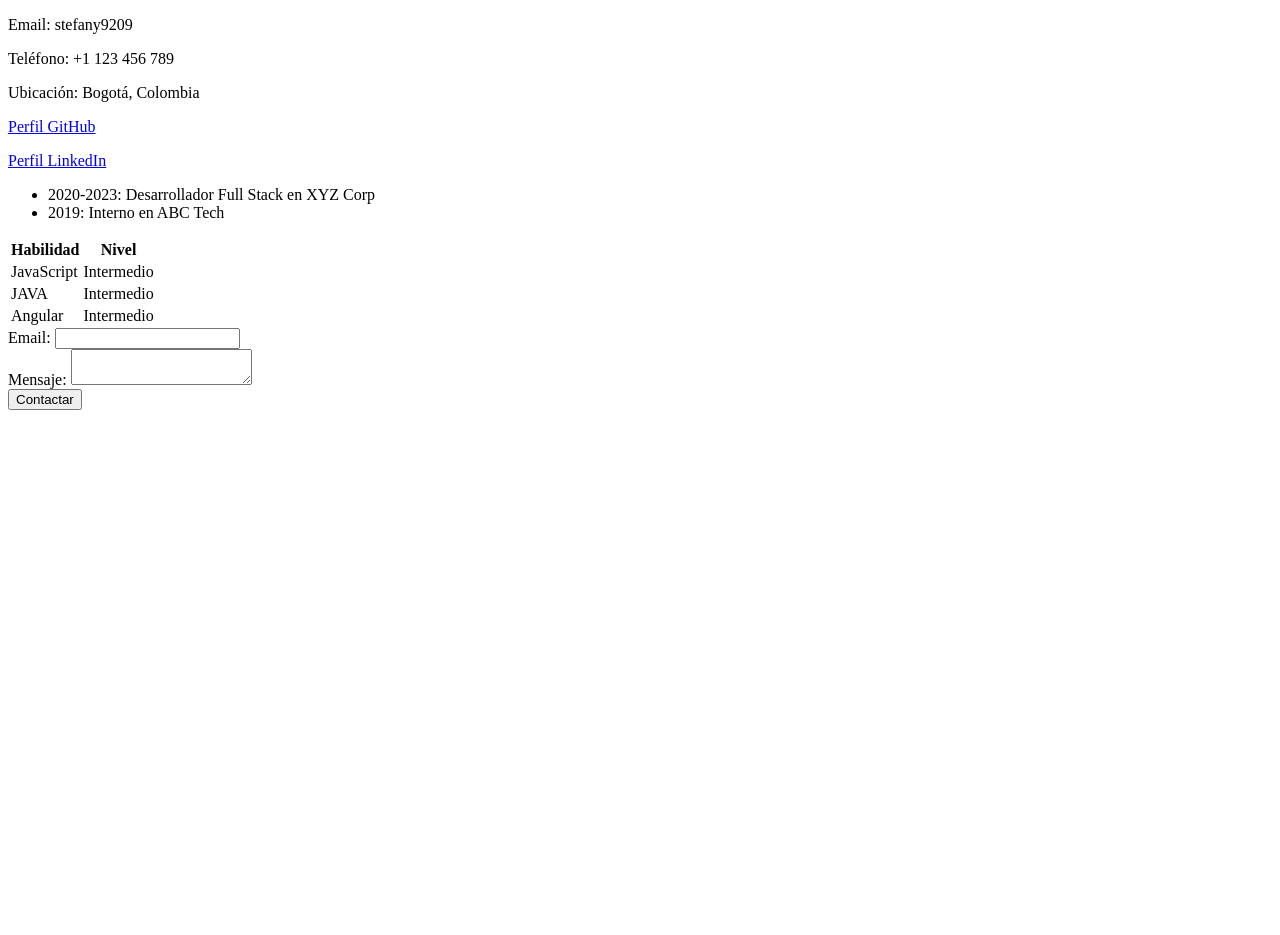
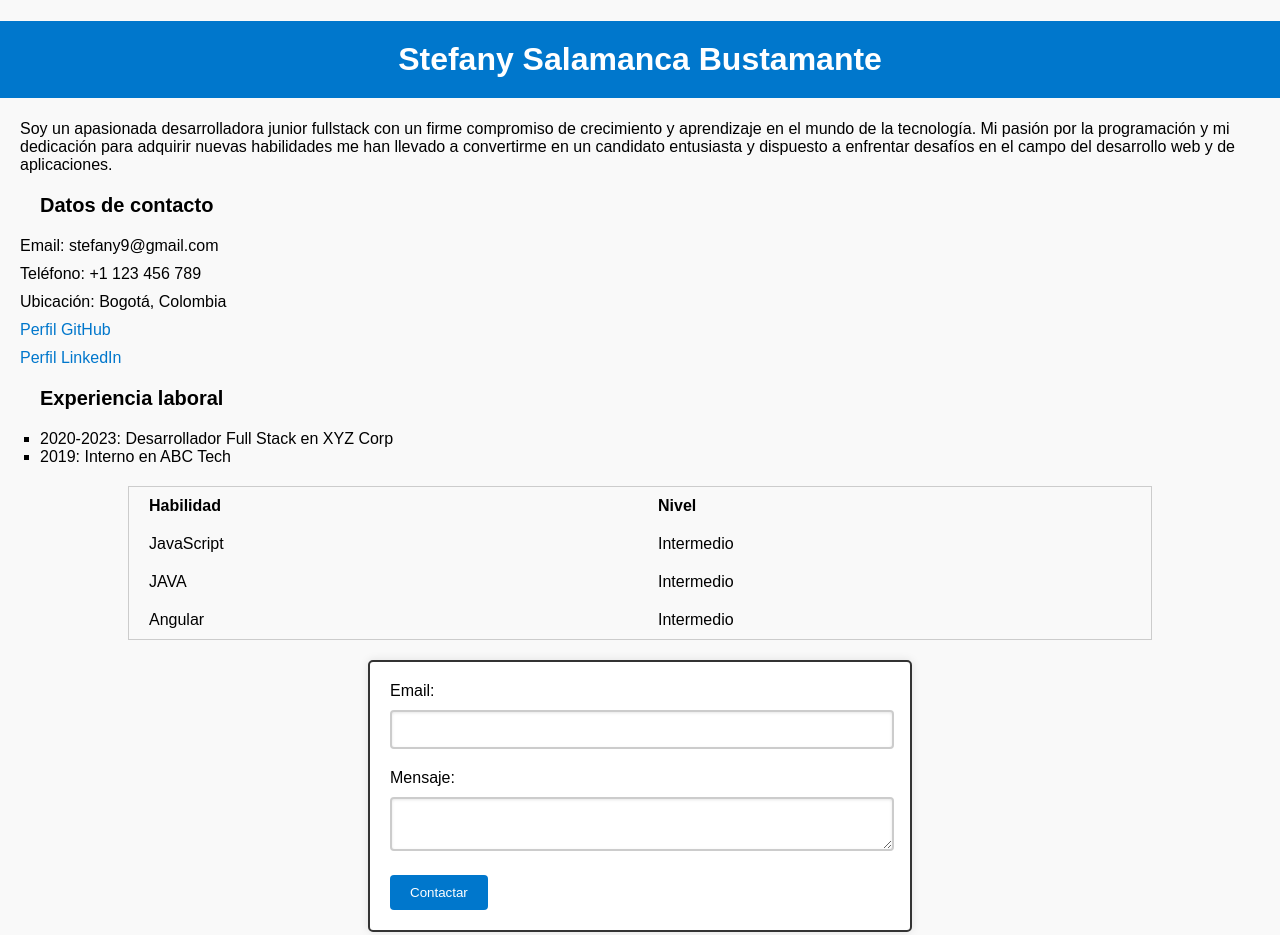
Before and after one commit to stefany9229/sprint1FrontBD, a plain HTML site: page index.html in a window 1280 px wide. Before the commit the page ends 800 px from the top, so only its background shows below. Drawn offline with Linux system fonts and the light colour scheme.

Commit message:
se implementan estilos con css

```diff
--- a/index.html
+++ b/index.html
@@ -2,13 +2,19 @@
 <html>
 <head>
     <title>Contacto Profesional</title>
+    <link rel="stylesheet" href="styles.css">
 </head>
 <body>
-    <p>Email: stefany9209</p>
+    <h1>Stefany Salamanca Bustamante</h1>
+    <div id="sobreMi">Soy un apasionada desarrolladora junior fullstack con un firme compromiso de crecimiento y aprendizaje en el mundo de la tecnología. Mi pasión por la programación y mi dedicación para adquirir nuevas habilidades me han llevado a convertirme en un candidato entusiasta y dispuesto a enfrentar desafíos en el campo del desarrollo web y de aplicaciones.</div>
+    <p class="titulo2">Datos de contacto</p>
+    <p>Email: stefany9@gmail.com</p>
     <p>Teléfono: +1 123 456 789</p>
     <p>Ubicación: Bogotá, Colombia</p>
     <p><a href="https://github.com/" target="_blank">Perfil GitHub</a></p>
     <p><a href="https://www.linkedin.com/in/stefany-salamanca-bustamante-614511134/" target="_blank">Perfil LinkedIn</a></p>
+
+    <p class="titulo2">Experiencia laboral</p>
 
     <ul>
         <li>2020-2023: Desarrollador Full Stack en XYZ Corp</li>
--- /dev/null
+++ b/styles.css
@@ -0,0 +1,99 @@
+body {
+    font-family: Arial, sans-serif;
+    margin: 0;
+    padding: 0;
+    background-color: #f9f9f9;
+}
+
+h1, h2 {
+    color: #333;
+}
+
+a {
+    color: #0077cc;
+    text-decoration: none;
+}
+
+h1 {
+    background-color: #0077cc;
+    color: white;
+    padding: 20px;
+    text-align: center;
+}
+
+p, ul, table, #sobreMi {
+    margin: 10px 0;
+    padding: 0 20px;
+}
+
+ul {
+    list-style-type: square;
+    padding-left: 40px;
+}
+
+table {
+    width: 80%;
+    margin: 20px auto;
+    border-collapse: collapse;
+    border: 1px solid #ccc;
+}
+
+th, td {
+    padding: 10px 20px;
+    text-align: left;
+}
+
+form {
+    max-width: 500px;
+    margin: 20px auto;
+    padding: 20px;
+    border: 2px solid #333; /* Ajustado según tus cambios recientes */
+    border-radius: 5px;
+    background-color: white;
+    box-shadow: 0 0 10px rgba(0, 0, 0, 0.1);
+}
+
+label {
+    display: block;
+    margin-bottom: 10px;
+}
+
+input[type="email"], input[type="text"], textarea {
+    width: calc(100% - 20px); /* Ajuste para el padding */
+    padding: 10px;
+    margin-bottom: 20px;
+    border: 2px solid #ccc;
+    border-radius: 4px;
+    box-shadow: inset 0 1px 3px rgba(0, 0, 0, 0.1);
+}
+
+input[type="submit"] {
+    background-color: #0077cc;
+    color: white;
+    padding: 10px 20px;
+    border: none;
+    border-radius: 4px;
+    cursor: pointer;
+    transition: background-color 0.3s ease;
+}
+
+input[type="submit"]:hover {
+    background-color: #0055a4;
+    box-shadow: 0 2px 4px rgba(0, 0, 0, 0.2);
+}
+
+header {
+    display: flex;
+    justify-content: space-between;
+    align-items: center;
+    flex-direction: column;
+    padding: 1rem;
+    background-color: #eaeaea;
+    border-bottom: 2px solid black;
+}
+
+p.titulo2 {
+    font-weight: bold; /* Hace que el texto esté en negritas */
+    margin: 20px; /* Añade un margen de 20px en todos los lados */
+    font-size: 20px; /* Establece el tamaño de fuente a 16px (ajusta según tus preferencias) */
+  }
```
Also changed, not shown: detalle-proyecto.html (+1 -0 lines).
